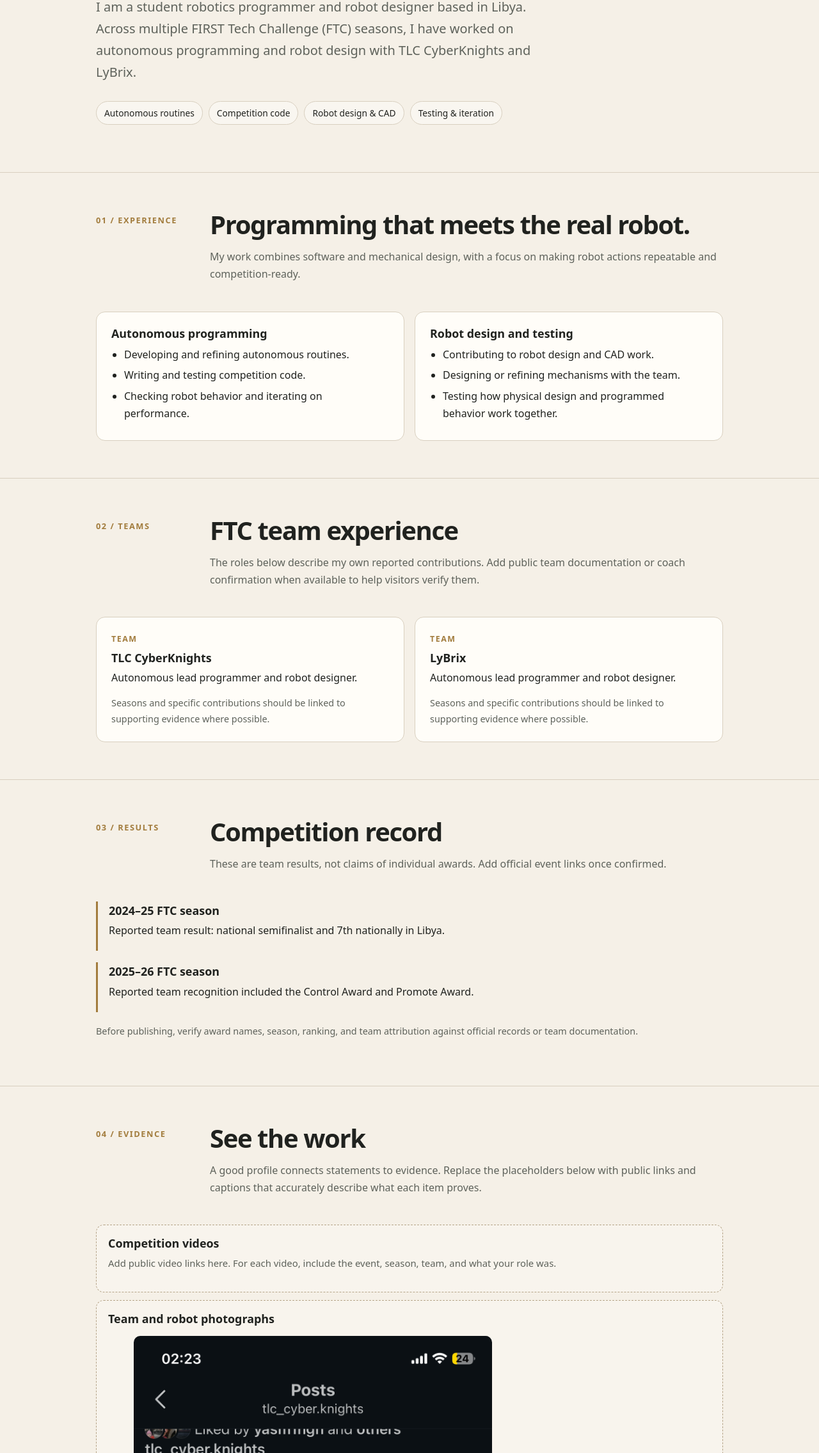
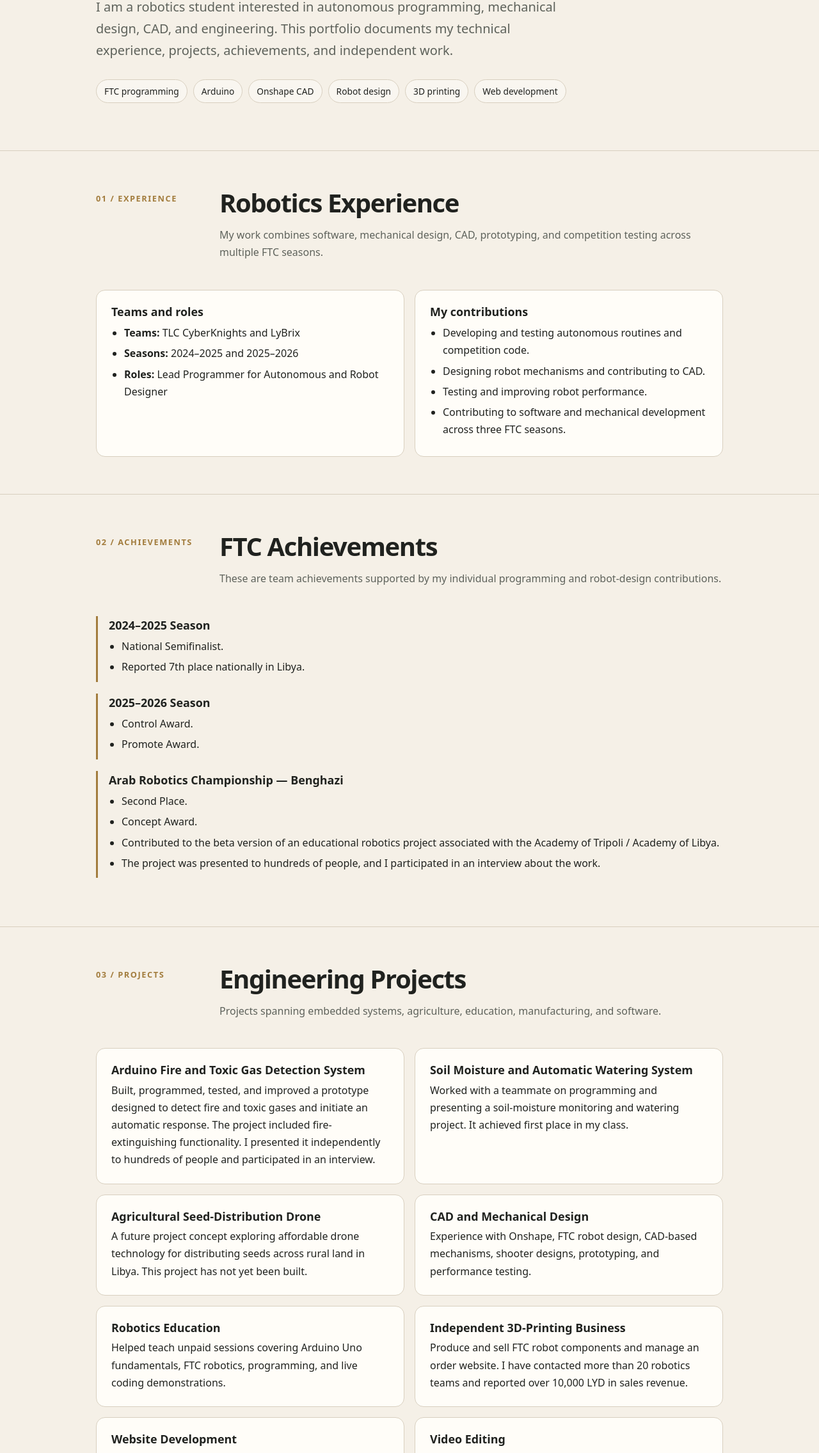
Before and after one commit to seraj-abushnaf/Seraj-abushnaf-robotics, a plain HTML site: page index.html in a window 1280 px wide. Shown: the part 529-2800 px from the top of the page at 64% size. Drawn offline with Linux system fonts and the light colour scheme.

Commit message:
Expand robotics and engineering portfolio profile

```diff
--- a/index.html
+++ b/index.html
@@ -3,13 +3,13 @@
 <head>
   <meta charset="utf-8">
   <meta name="viewport" content="width=device-width, initial-scale=1">
-  <title>Seraj Abushnaf | FTC Autonomous Lead Programmer & Robot Designer</title>
-  <meta name="description" content="Explore Seraj Abushnaf's FTC autonomous programming, robot design, and competition experience with TLC CyberKnights and LyBrix in Libya.">
+  <title>Seraj Abushnaf — Robotics and Engineering Portfolio</title>
+  <meta name="description" content="Seraj Abushnaf's robotics and engineering portfolio covering FTC autonomous programming, mechanical design, CAD, Arduino projects, 3D printing, web development, and video editing.">
   <meta name="robots" content="index,follow">
   <meta name="theme-color" content="#f5f0e7">
   <meta property="og:type" content="profile">
-  <meta property="og:title" content="Seraj Abushnaf | FTC Autonomous Lead Programmer">
-  <meta property="og:description" content="FTC autonomous programming, robot design, and competition experience in Libya.">
+  <meta property="og:title" content="Seraj Abushnaf — Robotics and Engineering Portfolio">
+  <meta property="og:description" content="Robotics student interested in autonomous programming, mechanical design, CAD, and engineering.">
   <meta property="og:url" content="https://seraj-abushnaf.github.io/Seraj-abushnaf-robotics/">
   <link rel="canonical" href="https://seraj-abushnaf.github.io/Seraj-abushnaf-robotics/">
   <style>
@@ -20,7 +20,6 @@
       --muted: #5e625b;
       --gold: #a27c3d;
       --line: #d8cfbf;
-      --panel: #ece4d6;
       --max: 980px;
     }
     * { box-sizing: border-box; }
@@ -44,16 +43,16 @@
     h1, h2, h3 { line-height: 1.15; }
     h1 { max-width: 800px; margin: 18px 0; font-size: clamp(2.5rem, 7vw, 5.1rem); letter-spacing: -.055em; }
     h1 span { color: var(--gold); }
-    .intro { max-width: 720px; color: var(--muted); font-size: clamp(1.08rem, 2vw, 1.25rem); }
+    .intro { max-width: 760px; color: var(--muted); font-size: clamp(1.08rem, 2vw, 1.25rem); }
     .chips { display: flex; flex-wrap: wrap; gap: 9px; margin-top: 28px; }
     .chip { border: 1px solid var(--line); border-radius: 999px; padding: 6px 12px; font-size: .86rem; background: rgba(255,255,255,.35); }
     section { padding: 58px 0; border-top: 1px solid var(--line); }
-    .section-head { display: grid; grid-template-columns: 150px 1fr; gap: 28px; margin-bottom: 30px; }
+    .section-head { display: grid; grid-template-columns: 165px 1fr; gap: 28px; margin-bottom: 30px; }
     .section-num { color: var(--gold); font-size: .8rem; font-weight: 800; letter-spacing: .12em; text-transform: uppercase; padding-top: 6px; }
     h2 { margin: 0 0 14px; font-size: clamp(1.7rem, 4vw, 2.5rem); letter-spacing: -.035em; }
     h3 { margin: 0 0 8px; font-size: 1.12rem; }
     p { margin: 0 0 14px; }
-    .muted { color: var(--muted); }
+    .muted, .note, .caption { color: var(--muted); }
     .grid { display: grid; grid-template-columns: repeat(2, minmax(0, 1fr)); gap: 16px; }
     .card { background: var(--paper-2); border: 1px solid var(--line); border-radius: 14px; padding: 23px; }
     .card p:last-child, .card ul:last-child { margin-bottom: 0; }
@@ -64,12 +63,8 @@
     .evidence { border: 1px dashed #b5a487; border-radius: 12px; padding: 18px; background: rgba(255,255,255,.28); }
     .evidence + .evidence { margin-top: 12px; }
     .profile-photo { display: block; width: 100%; max-width: 560px; height: auto; border-radius: 10px; margin: 14px 0 10px; }
-    .caption { color: var(--muted); font-size: .9rem; margin: 0; }
-    .placeholder { color: var(--muted); font-size: .93rem; }
-    .note { font-size: .9rem; color: var(--muted); }
+    .caption, .note { font-size: .9rem; }
     .footer { padding: 28px 0 42px; border-top: 1px solid var(--line); color: var(--muted); font-size: .9rem; }
-    .button { display: inline-block; border: 1px solid var(--ink); padding: 10px 15px; border-radius: 8px; color: var(--ink); text-decoration: none; font-weight: 650; margin-top: 10px; }
-    .button:hover { background: var(--ink); color: var(--paper-2); }
     @media (max-width: 650px) {
       .nav { align-items: flex-start; flex-direction: column; }
       .section-head { grid-template-columns: 1fr; gap: 8px; }
@@ -84,12 +79,17 @@
     "@context": "https://schema.org",
     "@type": "Person",
     "name": "Seraj Abushnaf",
-    "description": "Student robotics programmer and robot designer with FTC experience in Libya.",
+    "url": "https://seraj-abushnaf.github.io/Seraj-abushnaf-robotics/",
+    "jobTitle": "Robotics Student",
+    "description": "Robotics student interested in autonomous programming, mechanical design, CAD, and engineering.",
     "knowsAbout": [
       "FIRST Tech Challenge robotics",
       "Autonomous robot programming",
       "Robot design",
-      "CAD and mechanism testing"
+      "CAD and mechanical design",
+      "Arduino",
+      "3D printing",
+      "Web development"
     ]
   }
   </script>
@@ -97,11 +97,11 @@
 <body>
   <header>
     <div class="wrap nav">
-      <div class="brand">SERAj ABUSHNAF / ROBOTICS</div>
+      <div class="brand">SERAJ ABUSHNAF / ROBOTICS</div>
       <nav aria-label="Main navigation">
         <a href="#experience">Experience</a>
-        <a href="#teams">Teams</a>
-        <a href="#results">Results</a>
+        <a href="#achievements">Achievements</a>
+        <a href="#projects">Projects</a>
         <a href="#evidence">Evidence</a>
       </nav>
     </div>
@@ -109,14 +109,16 @@
 
   <main>
     <div class="wrap hero">
-      <div class="eyebrow">Robotics · Programming · Engineering</div>
-      <h1>Seraj Abushnaf<span>.</span><br>FTC Autonomous Lead Programmer</h1>
-      <p class="intro">I am a student robotics programmer and robot designer based in Libya. Across multiple FIRST Tech Challenge (FTC) seasons, I have worked on autonomous programming and robot design with TLC CyberKnights and LyBrix.</p>
+      <div class="eyebrow">Robotics · Engineering · Programming</div>
+      <h1>Seraj Abushnaf<span>.</span><br>Robotics and Engineering Portfolio</h1>
+      <p class="intro">I am a robotics student interested in autonomous programming, mechanical design, CAD, and engineering. This portfolio documents my technical experience, projects, achievements, and independent work.</p>
       <div class="chips" aria-label="Areas of work">
-        <span class="chip">Autonomous routines</span>
-        <span class="chip">Competition code</span>
-        <span class="chip">Robot design & CAD</span>
-        <span class="chip">Testing & iteration</span>
+        <span class="chip">FTC programming</span>
+        <span class="chip">Arduino</span>
+        <span class="chip">Onshape CAD</span>
+        <span class="chip">Robot design</span>
+        <span class="chip">3D printing</span>
+        <span class="chip">Web development</span>
       </div>
     </div>
 
@@ -125,75 +127,110 @@
         <div class="section-head">
           <div class="section-num">01 / Experience</div>
           <div>
-            <h2>Programming that meets the real robot.</h2>
-            <p class="muted">My work combines software and mechanical design, with a focus on making robot actions repeatable and competition-ready.</p>
+            <h2>Robotics Experience</h2>
+            <p class="muted">My work combines software, mechanical design, CAD, prototyping, and competition testing across multiple FTC seasons.</p>
           </div>
         </div>
         <div class="grid">
           <article class="card">
-            <h3>Autonomous programming</h3>
+            <h3>Teams and roles</h3>
             <ul>
-              <li>Developing and refining autonomous routines.</li>
-              <li>Writing and testing competition code.</li>
-              <li>Checking robot behavior and iterating on performance.</li>
+              <li><strong>Teams:</strong> TLC CyberKnights and LyBrix</li>
+              <li><strong>Seasons:</strong> 2024–2025 and 2025–2026</li>
+              <li><strong>Roles:</strong> Lead Programmer for Autonomous and Robot Designer</li>
             </ul>
           </article>
           <article class="card">
-            <h3>Robot design and testing</h3>
+            <h3>My contributions</h3>
             <ul>
-              <li>Contributing to robot design and CAD work.</li>
-              <li>Designing or refining mechanisms with the team.</li>
-              <li>Testing how physical design and programmed behavior work together.</li>
+              <li>Developing and testing autonomous routines and competition code.</li>
+              <li>Designing robot mechanisms and contributing to CAD.</li>
+              <li>Testing and improving robot performance.</li>
+              <li>Contributing to software and mechanical development across three FTC seasons.</li>
             </ul>
           </article>
         </div>
       </div>
     </section>
 
-    <section id="teams">
+    <section id="achievements">
       <div class="wrap">
         <div class="section-head">
-          <div class="section-num">02 / Teams</div>
+          <div class="section-num">02 / Achievements</div>
           <div>
-            <h2>FTC team experience</h2>
-            <p class="muted">The roles below describe my own reported contributions. Add public team documentation or coach confirmation when available to help visitors verify them.</p>
+            <h2>FTC Achievements</h2>
+            <p class="muted">These are team achievements supported by my individual programming and robot-design contributions.</p>
+          </div>
+        </div>
+        <div class="result">
+          <h3>2024–2025 Season</h3>
+          <ul>
+            <li>National Semifinalist.</li>
+            <li>Reported 7th place nationally in Libya.</li>
+          </ul>
+        </div>
+        <div class="result">
+          <h3>2025–2026 Season</h3>
+          <ul>
+            <li>Control Award.</li>
+            <li>Promote Award.</li>
+          </ul>
+        </div>
+        <div class="result">
+          <h3>Arab Robotics Championship — Benghazi</h3>
+          <ul>
+            <li>Second Place.</li>
+            <li>Concept Award.</li>
+            <li>Contributed to the beta version of an educational robotics project associated with the Academy of Tripoli / Academy of Libya.</li>
+            <li>The project was presented to hundreds of people, and I participated in an interview about the work.</li>
+          </ul>
+        </div>
+      </div>
+    </section>
+
+    <section id="projects">
+      <div class="wrap">
+        <div class="section-head">
+          <div class="section-num">03 / Projects</div>
+          <div>
+            <h2>Engineering Projects</h2>
+            <p class="muted">Projects spanning embedded systems, agriculture, education, manufacturing, and software.</p>
           </div>
         </div>
         <div class="grid">
           <article class="card">
-            <div class="team-label">Team</div>
-            <h3>TLC CyberKnights</h3>
-            <p>Autonomous lead programmer and robot designer.</p>
-            <p class="note">Seasons and specific contributions should be linked to supporting evidence where possible.</p>
+            <h3>Arduino Fire and Toxic Gas Detection System</h3>
+            <p>Built, programmed, tested, and improved a prototype designed to detect fire and toxic gases and initiate an automatic response. The project included fire-extinguishing functionality. I presented it independently to hundreds of people and participated in an interview.</p>
           </article>
           <article class="card">
-            <div class="team-label">Team</div>
-            <h3>LyBrix</h3>
-            <p>Autonomous lead programmer and robot designer.</p>
-            <p class="note">Seasons and specific contributions should be linked to supporting evidence where possible.</p>
+            <h3>Soil Moisture and Automatic Watering System</h3>
+            <p>Worked with a teammate on programming and presenting a soil-moisture monitoring and watering project. It achieved first place in my class.</p>
+          </article>
+          <article class="card">
+            <h3>Agricultural Seed-Distribution Drone</h3>
+            <p>A future project concept exploring affordable drone technology for distributing seeds across rural land in Libya. This project has not yet been built.</p>
+          </article>
+          <article class="card">
+            <h3>CAD and Mechanical Design</h3>
+            <p>Experience with Onshape, FTC robot design, CAD-based mechanisms, shooter designs, prototyping, and performance testing.</p>
+          </article>
+          <article class="card">
+            <h3>Robotics Education</h3>
+            <p>Helped teach unpaid sessions covering Arduino Uno fundamentals, FTC robotics, programming, and live coding demonstrations.</p>
+          </article>
+          <article class="card">
+            <h3>Independent 3D-Printing Business</h3>
+            <p>Produce and sell FTC robot components and manage an order website. I have contacted more than 20 robotics teams and reported over 10,000 LYD in sales revenue.</p>
+          </article>
+          <article class="card">
+            <h3>Website Development</h3>
+            <p>Built four websites for businesses or organizations, including two paid projects, primarily using Lovable.</p>
+          </article>
+          <article class="card">
+            <h3>Video Editing</h3>
+            <p>Created promotional and social-media videos, including paid projects for companies.</p>
           </article>
         </div>
-      </div>
-    </section>
-
-    <section id="results">
-      <div class="wrap">
-        <div class="section-head">
-          <div class="section-num">03 / Results</div>
-          <div>
-            <h2>Competition record</h2>
-            <p class="muted">These are team results, not claims of individual awards. Add official event links once confirmed.</p>
-          </div>
-        </div>
-        <div class="result">
-          <h3>2024–25 FTC season</h3>
-          <p>Reported team result: national semifinalist and 7th nationally in Libya.</p>
-        </div>
-        <div class="result">
-          <h3>2025–26 FTC season</h3>
-          <p>Reported team recognition included the Control Award and Promote Award.</p>
-        </div>
-        <p class="note">Before publishing, verify award names, season, ranking, and team attribution against official records or team documentation.</p>
       </div>
     </section>
 
@@ -202,25 +239,21 @@
         <div class="section-head">
           <div class="section-num">04 / Evidence</div>
           <div>
-            <h2>See the work</h2>
-            <p class="muted">A good profile connects statements to evidence. Replace the placeholders below with public links and captions that accurately describe what each item proves.</p>
+            <h2>Evidence and Skills</h2>
+            <p class="muted">Evidence includes certificates, photos, videos, and CAD designs. Public links can be added as they become available.</p>
           </div>
         </div>
         <div class="evidence">
-          <h3>Competition videos</h3>
-          <p class="placeholder">Add public video links here. For each video, include the event, season, team, and what your role was.</p>
-          <!-- Replace this note with a link, e.g. <a href="https://...">Watch autonomous demonstration</a> -->
-        </div>
-        <div class="evidence">
-          <h3>Team and robot photographs</h3>
+          <h3>Team photograph</h3>
           <figure>
             <img class="profile-photo" src="assets/tlc-cyberknights-team-photo.png" alt="TLC CyberKnights team members at a FIRST Tech Challenge robotics event">
             <figcaption class="caption">TLC CyberKnights team members representing their FIRST Tech Challenge team. Shared as team documentation; event and season details can be added when confirmed.</figcaption>
           </figure>
         </div>
         <div class="evidence">
-          <h3>Role verification</h3>
-          <p class="placeholder">Add a public team page, official event record, or coach/team confirmation (with permission) that supports your role.</p>
+          <h3>Awards and skills</h3>
+          <p><strong>Awards:</strong> Science Fair Winner, Physics Genius of the Year, and Grade 9 second place.</p>
+          <p><strong>Skills:</strong> FTC programming, Arduino, Onshape CAD, robot design, 3D printing, and web development.</p>
         </div>
       </div>
     </section>
@@ -230,9 +263,9 @@
         <div class="section-head">
           <div class="section-num">05 / About</div>
           <div>
-            <h2>A clear record of my contributions.</h2>
-            <p>This page is intended to document my FTC programming and engineering experience for teams, educators, universities, and people researching my robotics work. It will be updated as evidence and project links become available.</p>
-            <p class="note">Contact: add a public portfolio or professional contact link here if you want one. Avoid publishing private contact details.</p>
+            <h2>Technical curiosity with practical results.</h2>
+            <p>This portfolio documents my robotics, engineering, programming, design, education, and independent work for teams, educators, universities, and people researching my technical experience.</p>
+            <p class="note">Contact details and additional project links can be added when ready. Keep private contact information off public pages.</p>
           </div>
         </div>
       </div>
@@ -241,8 +274,8 @@
 
   <footer class="footer">
     <div class="wrap">
-      <p>Seraj Abushnaf · FTC robotics programming and robot design · Libya</p>
-      <p>Last updated: October 2026. Update this date whenever the page is materially revised.</p>
+      <p>Seraj Abushnaf · Robotics and Engineering Portfolio · Libya</p>
+      <p>Last updated: October 2026.</p>
     </div>
   </footer>
 </body>
```
Also changed, not shown: 1 other file.
